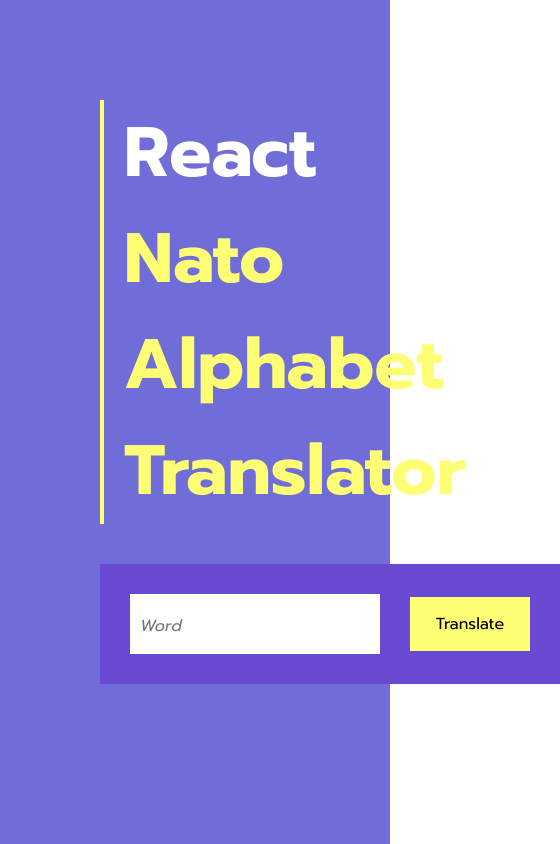
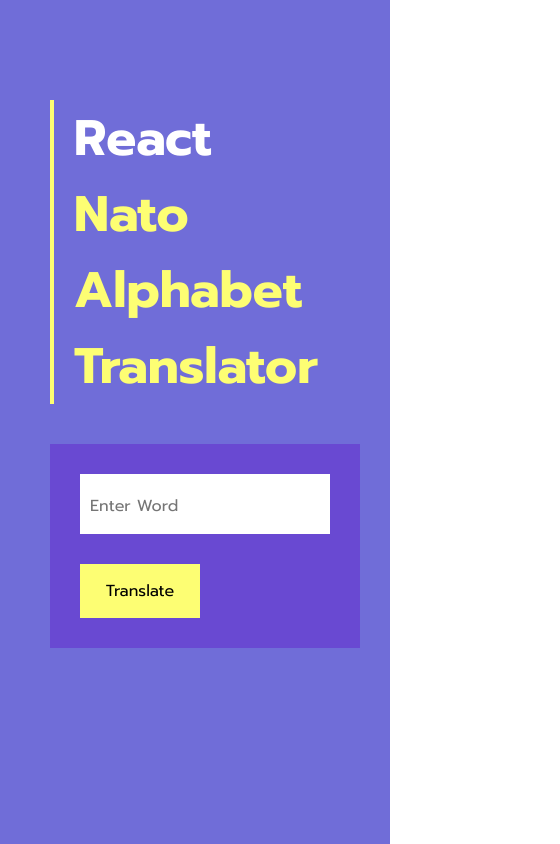
Before and after one commit to Levis155/react-nato-alphabet-translator, a React (Vite) app: page / in a window 390 px wide. Shown: the whole page, 560 px wide, since content can reach past the window. Built offline with nearby package versions, Linux system fonts and the light colour scheme.

Commit message:
add responsiveness

```diff
--- a/src/Components/Translator/TranslatorContainer.css
+++ b/src/Components/Translator/TranslatorContainer.css
@@ -8,6 +8,12 @@
     display: flex;
     flex-direction: column;
 }
+
+@media screen and (max-width: 37.25em) {
+    .translator-container{
+        padding-left: 5rem;
+    }
+  }
 
 form{
     display: flex;
@@ -27,6 +33,12 @@
     border-left: 4px solid rgb(253, 254, 115);
 
 }
+
+@media screen and (max-width: 37.25em) {
+    .title{
+        font-size: 5rem;
+    }
+  }
 span{
     color: rgb(253, 254, 115);
 }
@@ -34,11 +46,15 @@
     background-color: rgb(105, 73, 210);
     display: flex;
     align-items: center;
-    justify-content: center;
     gap: 3rem;
     padding: 3rem;
 }
-
+@media screen and (max-width: 37.25em) {
+    .input-button-container{
+      flex-direction: column;
+      align-items: start;
+    }
+  }
 input{
     padding: 1.5rem 1rem;
     width: 25rem;
@@ -49,7 +65,6 @@
 }
 input::placeholder{
     text-transform: capitalize;
-    font-style: italic;
     font-size: 1.6rem;
     font-family: var(--primary-font);
 }
@@ -62,6 +77,7 @@
     text-transform: capitalize;
     font-size: 1.6rem;
     font-family: var(--primary-font);
+    cursor: pointer;
 }
 
 .translation-container{
--- a/src/Components/Translator/TranslatorContainer.jsx
+++ b/src/Components/Translator/TranslatorContainer.jsx
@@ -48,7 +48,7 @@
         <div className="input-button-container">
           <input
             type="text"
-            placeholder="word"
+            placeholder="enter word"
             value={inputValue}
             onChange={(e) => {
               setInputValue(e.target.value);
```
